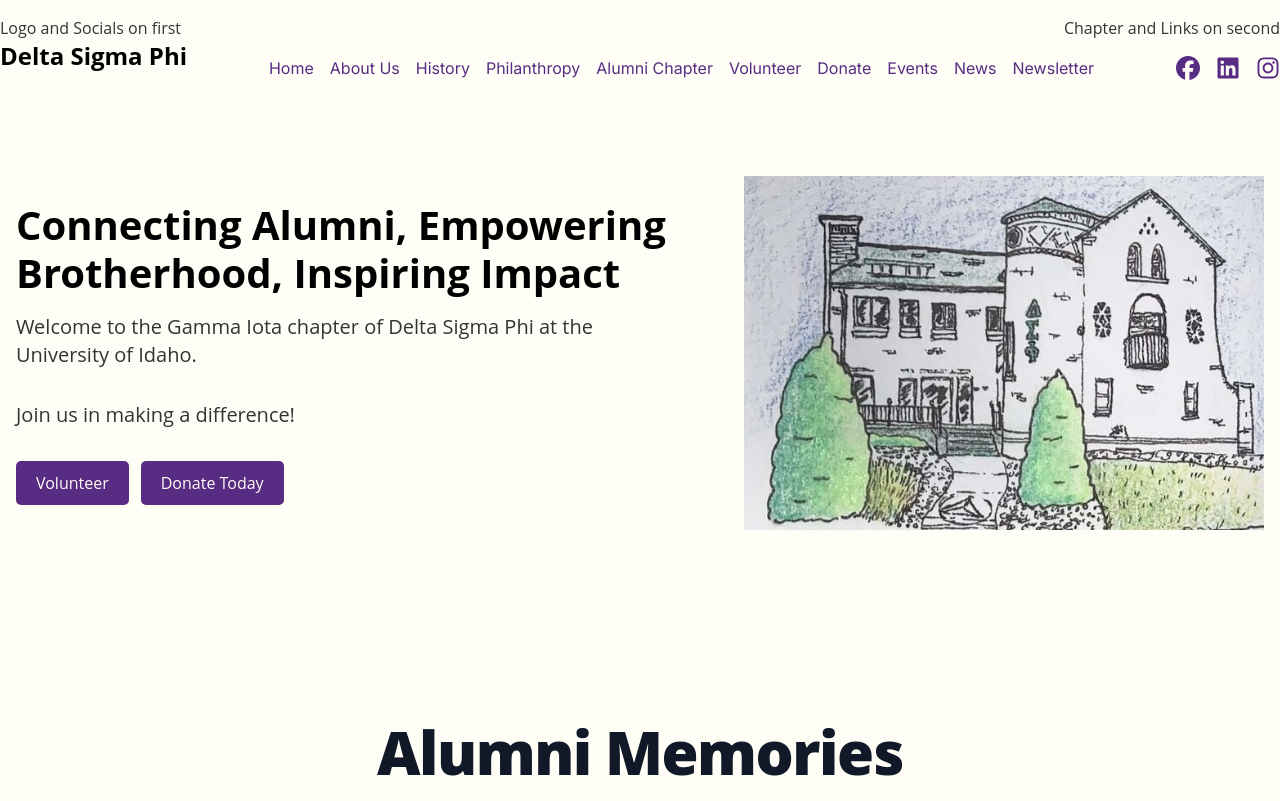
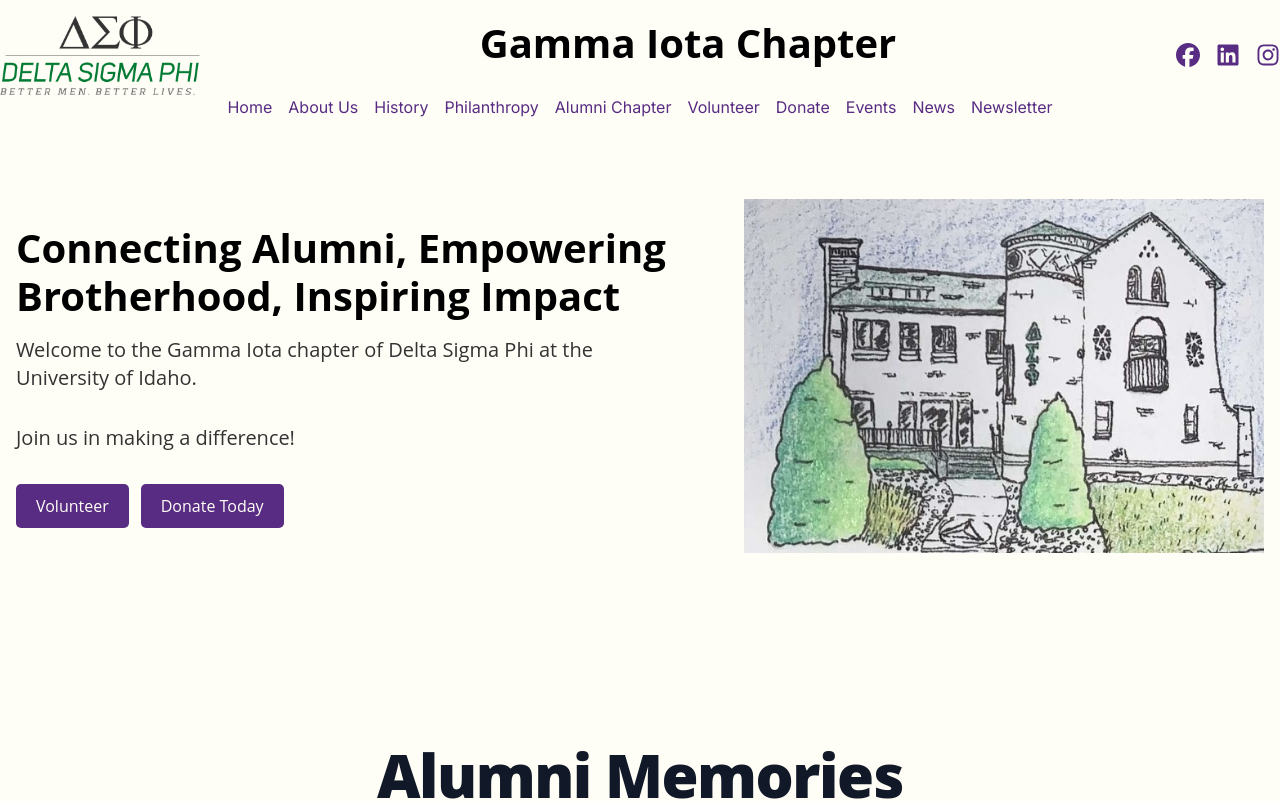
Before and after one commit to MSBivens/dsp, a Next.js app in the folder dsp/: page / in a window 1280 px wide. Shown: the top 801 px of the page. Built offline with nearby package versions, Linux system fonts and the light colour scheme.

Commit message:
styling update

```diff
--- a/dsp/src/app/components/header.jsx
+++ b/dsp/src/app/components/header.jsx
@@ -45,24 +45,17 @@ export default function Header() {
   return (
     <header className="mx-auto max-w-screen-xl text-center lg:py-4 ">
       <div className="container mx-auto flex justify-between items-center relative">
-        <p>Logo and Socials on first</p>
-        <p>Chapter and Links on second</p>
-      </div>
-      <div className="container mx-auto flex justify-between items-center relative">
-        <div className="flex flex-wrap items-center mr-auto">
-          {/* <Image
-            src={logoSquare}
-            alt="Gamma Iota Chapter Logo"
-            width={50}
-            height={50}
-          /> */}
-          <h1 className="text-2xl font-bold">Delta Sigma Phi</h1>
+        <Image
+          src={logoSquare}
+          alt="Gamma Iota Chapter Logo"
+          width={200}
+          height={200}
+        />
+        <h1>Gamma Iota Chapter</h1>
 
-          {/* <h2 className="text-2xl font-medium">Gamma Iota Chapter</h2> */}
-        </div>
-        {/* Navigation Links */}
-        <div className="hidden lg:flex space-x-4 nav-links mr-auto">
-          {navigationLinks.map((link) => (
+        {/* Social Links */}
+        <div className="hidden lg:flex space-x-4">
+          {socialLinks.map((link) => (
             <a
               key={link.label}
               href={link.href}
@@ -72,9 +65,12 @@ export default function Header() {
             </a>
           ))}
         </div>
-        {/* Social Links */}
-        <div className="hidden lg:flex space-x-4">
-          {socialLinks.map((link) => (
+      </div>
+      <div className="mx-auto container flex justify-between items-center relative">
+        <div className="hidden lg:flex space-x-4 nav-links mr-auto"></div>
+        {/* Navigation Links */}
+        <div className="hidden lg:flex space-x-4 nav-links mr-auto">
+          {navigationLinks.map((link) => (
             <a
               key={link.label}
               href={link.href}
```
